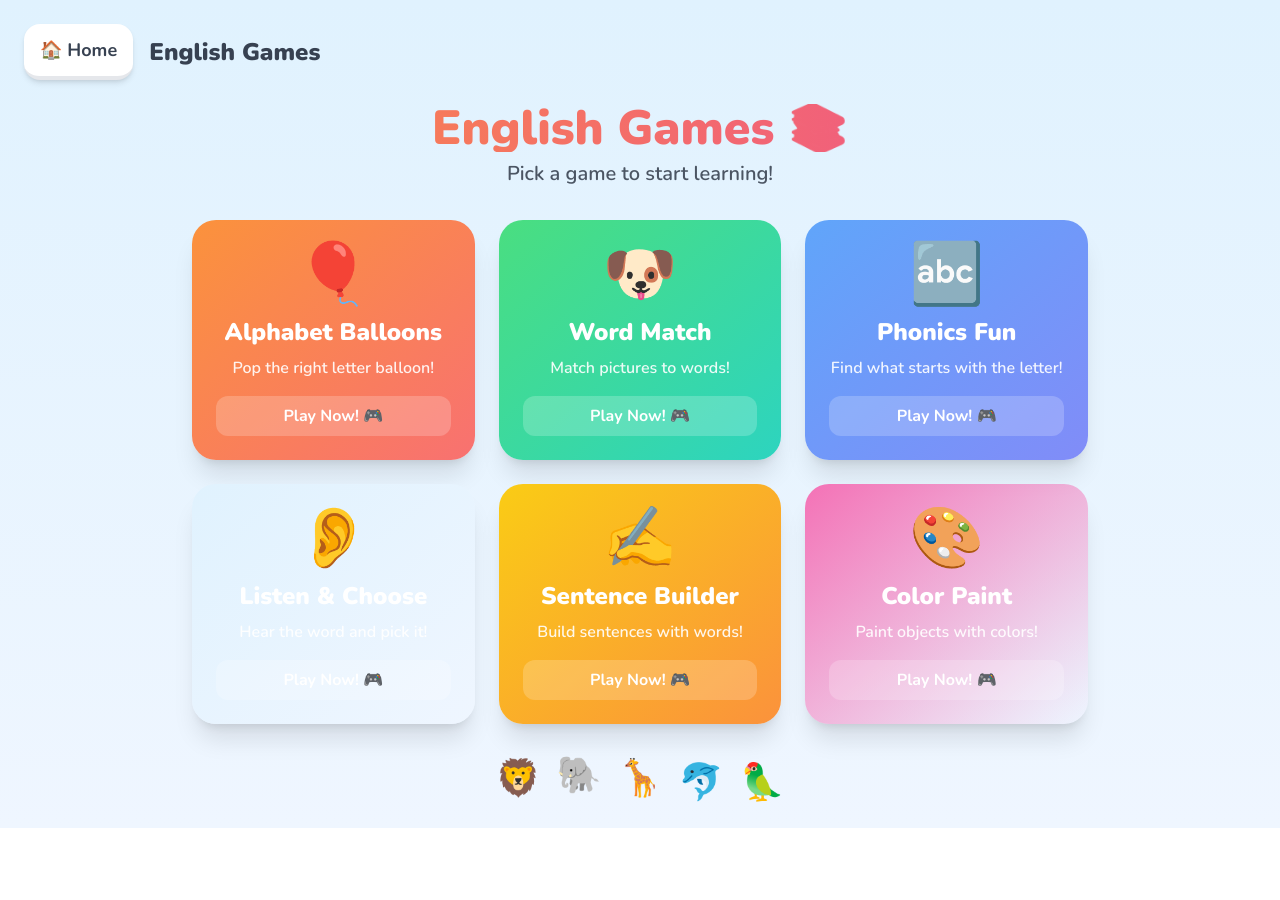
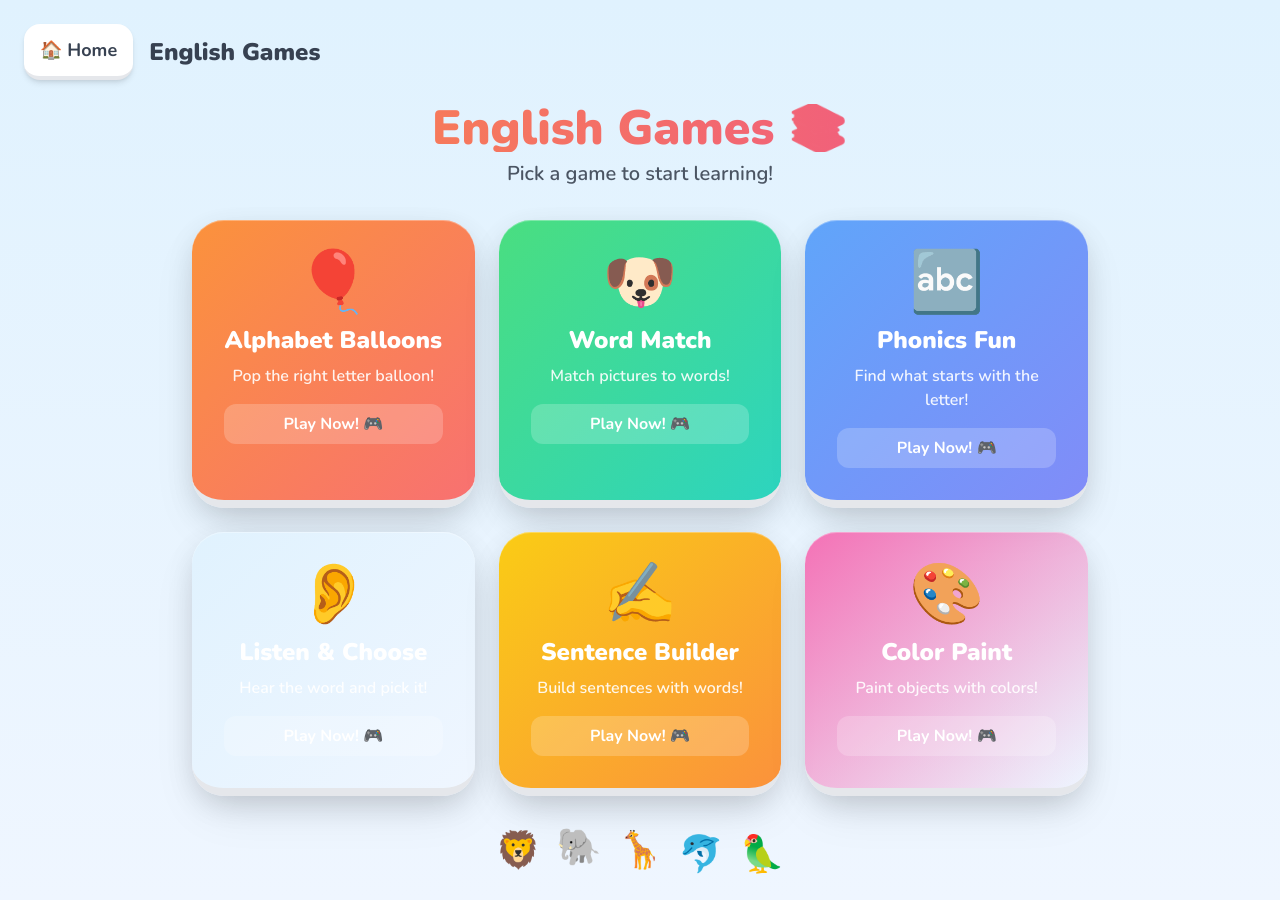
Before and after one commit to junhey/kid-smart-learning, a Next.js app: page /english in a window 1280 px wide. Before the commit the page ends 828 px from the top, so only its background shows below. Built offline with nearby package versions, Linux system fonts and the light colour scheme.

Commit message:
style: enhance game-card shadow and border-radius

```diff
--- a/app/globals.css
+++ b/app/globals.css
@@ -131,8 +131,20 @@ button {
 
 /* Game card */
 .game-card {
-  @apply rounded-3xl p-6 shadow-xl cursor-pointer
-    transition-all duration-200 hover:scale-105 active:scale-95;
+  @apply rounded-[2rem] p-8 cursor-pointer
+    transition-all duration-300 hover:scale-105 active:scale-95
+    border-b-8 border-opacity-30;
+  box-shadow:
+    0 10px 30px -5px rgba(0, 0, 0, 0.15),
+    0 20px 50px -10px rgba(0, 0, 0, 0.1),
+    inset 0 1px 0 rgba(255, 255, 255, 0.3);
+}
+
+.game-card:hover {
+  box-shadow:
+    0 15px 40px -5px rgba(0, 0, 0, 0.2),
+    0 25px 60px -10px rgba(0, 0, 0, 0.15),
+    inset 0 1px 0 rgba(255, 255, 255, 0.4);
 }
 
 /* Answer button styles */
```
Also changed, not shown: 1 other file (tests, documents, lock files or other folders).
